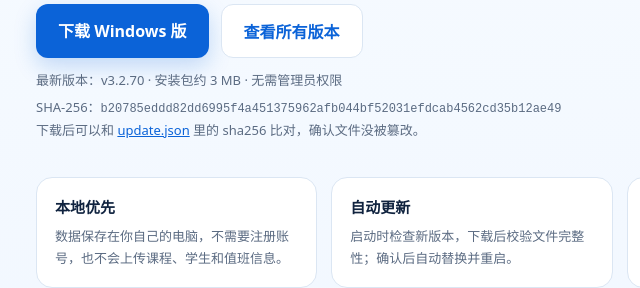
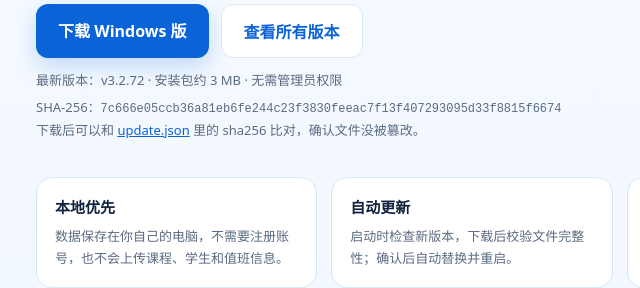
Before and after one commit to feihesl/kexu-releases, a plain HTML site: page index.html in a window 1280 px wide. Shown: the part 273-561 px from the top of the page, 168-808 px from the left. Drawn offline with Linux system fonts and the light colour scheme.

Commit message:
Update download page to 3.2.72

```diff
--- a/index.html
+++ b/index.html
@@ -37,8 +37,8 @@
     <a class="btn primary" href="https://github.com/feihesl/kexu-releases/releases/latest/download/KeXu-win64.zip">下载 Windows 版</a>
     <a class="btn secondary" href="https://github.com/feihesl/kexu-releases/releases">查看所有版本</a>
   </div>
-  <div class="meta">最新版本：v3.2.70 · 安装包约 3 MB · 无需管理员权限</div>
-  <div class="meta" style="margin-top:8px">SHA-256：<code style="font-size:12px;word-break:break-all"><!--sha-->b20785eddd82dd6995f4a451375962afb044bf52031efdcab4562cd35b12ae49<!--/sha--></code></div>
+  <div class="meta">最新版本：v3.2.72 · 安装包约 3 MB · 无需管理员权限</div>
+  <div class="meta" style="margin-top:8px">SHA-256：<code style="font-size:12px;word-break:break-all"><!--sha-->7c666e05ccb36a81eb6fe244c23f3830feeac7f13f407293095d33f8815f6674<!--/sha--></code></div>
   <div class="meta" style="margin-top:4px">下载后可以和 <a href="update.json" style="color:var(--accent)">update.json</a> 里的 sha256 比对，确认文件没被篡改。</div>
 
   <div class="grid">
```
